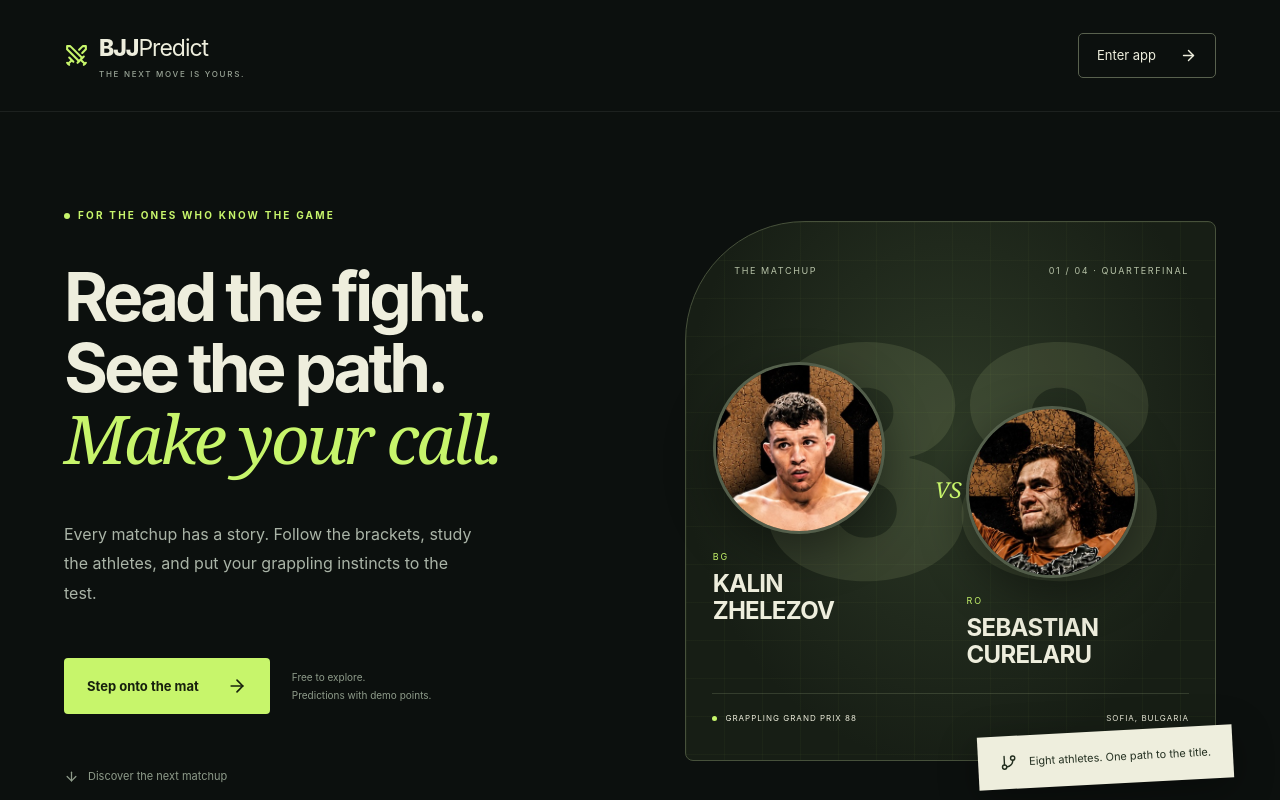
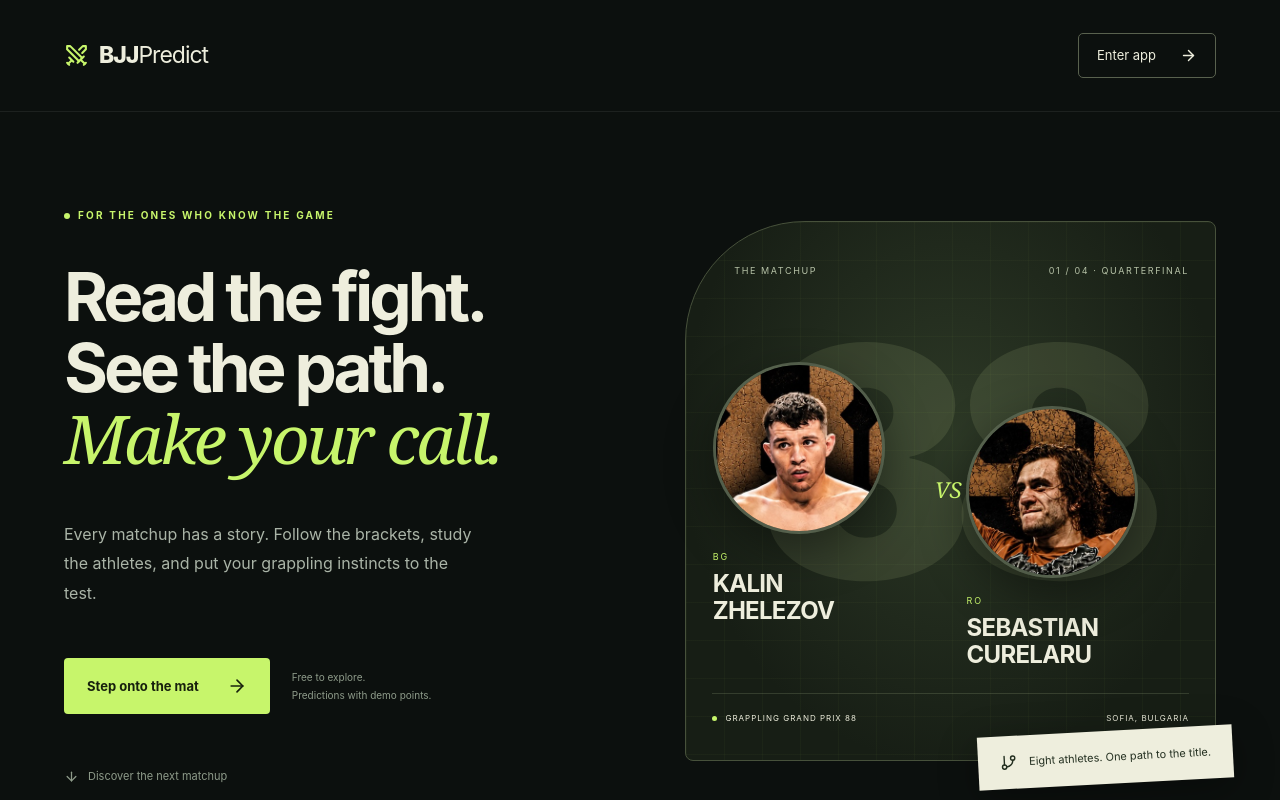
Before and after one commit to Vicorico17/bjj-predict, a React (Vite) app: page / in a window 1280 px wide. Shown: the top 800 px of the page. Built offline with nearby package versions, Linux system fonts and the light colour scheme.

Commit message:
Remove tagline beneath BJJ Predict logo

```diff
--- a/src/App.tsx
+++ b/src/App.tsx
@@ -397,7 +397,7 @@
       <aside className="side-nav" aria-label="Primary navigation">
         <a className="brand-mark" href="/" aria-label="BJJ Predict landing page">
           <Swords size={22} aria-hidden="true" />
-          <span>BJJ<span className="app-brand-light">Predict</span><small>THE NEXT MOVE IS YOURS.</small></span>
+          <span>BJJ<span className="app-brand-light">Predict</span></span>
         </a>
         <nav className="nav-stack">
           <button className={view === "competitors" ? "nav-button active" : "nav-button"} onClick={() => setView("competitors")} type="button"><UsersRound size={18}/><span>Competitors</span></button>
--- a/src/LandingPage.tsx
+++ b/src/LandingPage.tsx
@@ -9,7 +9,7 @@
   const first = quarterfinals[0];
   return <div className="landing">
     <nav className="landing-nav" aria-label="Main navigation">
-      <a className="landing-brand" href="/" aria-label="BJJ Predict landing page"><Swords size={25}/><span>BJJ<span className="brand-light">Predict</span><small>THE NEXT MOVE IS YOURS.</small></span></a>
+      <a className="landing-brand" href="/" aria-label="BJJ Predict landing page"><Swords size={25}/><span>BJJ<span className="brand-light">Predict</span></span></a>
       <a className="landing-entry" href="#/app">Enter app <ArrowRight size={17}/></a>
     </nav>
     <main>
```
